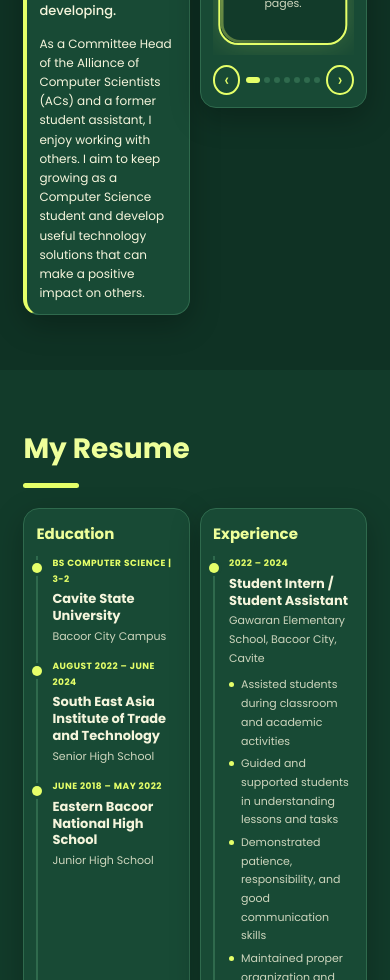
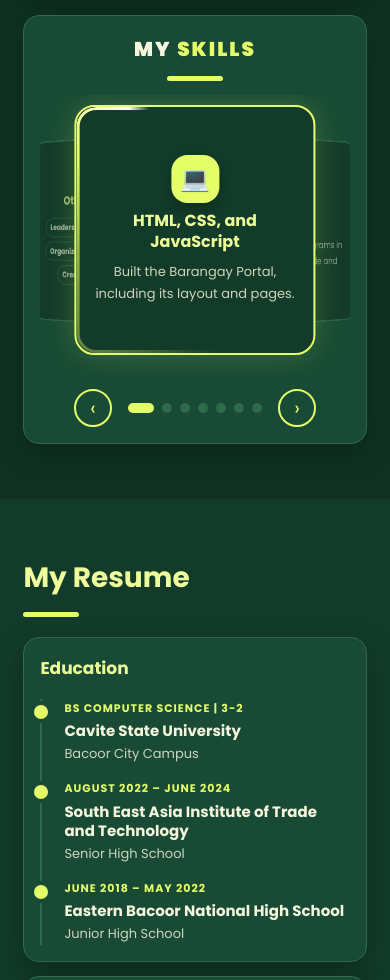
Before and after one commit to jhonreyaquino08-ops/AquinoJhonRey_portfolio, a plain HTML site: page index.html in a window 390 px wide. Shown: the part 1020-2000 px from the top of the page. Drawn offline with Linux system fonts and the light colour scheme.

Commit message:
new style

```diff
--- a/style.css
+++ b/style.css
@@ -399,7 +399,7 @@ h2::after {
     }
 
     .home::after {
-        top: 24px;
+        top: 48%;
         bottom: auto;
         left: 4%;
         width: 36px;
@@ -408,8 +408,7 @@ h2::after {
     }
 
     .home .profile-picture {
-        width: 230px;
-        margin-top: 80px;
+        width: max(180px, 43vw);
     }
 
     .home .hero-tagline {
@@ -1495,161 +1494,97 @@ footer {
     }
 }
 
+@media (max-width: 700px) {
+    .resume-grid {
+        grid-template-columns: 1fr;
+    }
+}
+
 @media (max-width: 600px) {
-    #about {
-        display: grid;
-        grid-template-columns: repeat(2, minmax(0, 1fr));
-        gap: 0 10px;
-        align-items: start;
-    }
-
-    #about h2 {
-        grid-column: 1 / -1;
-    }
-
-    #about .content {
-        margin-top: 0;
-        padding: 12px;
+    .content {
+        padding: 16px;
     }
 
     #about .content:not(.skills) p {
-        font-size: 12px;
-        line-height: 1.6;
+        font-size: 14px;
+        line-height: 1.7;
     }
 
     #about .content:not(.skills) p:first-child {
+        font-size: 16px;
+    }
+
+    #about .content p + p {
+        margin-top: 12px;
+    }
+
+    .skills h3 {
+        margin-bottom: 14px;
+        font-size: 20px;
+        letter-spacing: 2px;
+    }
+
+    .skill-carousel {
+        height: 280px;
+    }
+
+    .skill-card {
+        height: 250px;
+        gap: 8px;
+        padding: 16px;
+    }
+
+    .skill-icon {
+        width: 48px;
+        height: 48px;
+        font-size: 24px;
+    }
+
+    .skill-card h4 {
+        font-size: 16px;
+    }
+
+    .skill-card p {
         font-size: 13px;
     }
 
-    #about .content p + p {
-        margin-top: 10px;
-    }
-
-    .skills h3 {
-        margin-bottom: 12px;
-        font-size: 16px;
-        letter-spacing: 1px;
-    }
-
-    .skill-carousel {
-        height: 270px;
-    }
-
-    .skill-card {
-        width: 92%;
-        height: 250px;
-        gap: 6px;
-        padding: 12px;
-    }
-
-    .skill-card[data-pos="-1"],
-    .skill-card[data-pos="1"] {
-        opacity: 0;
-        pointer-events: none;
-    }
-
-    .skill-icon {
-        width: 44px;
-        height: 44px;
-        font-size: 22px;
-    }
-
-    .skill-card h4 {
-        font-size: 14px;
-    }
-
-    .skill-card p {
+    .skill-card .chip-list span {
+        padding: 3px 8px;
         font-size: 11px;
     }
 
-    .skill-card .chip-list {
-        gap: 4px;
-    }
-
-    .skill-card .chip-list span {
-        padding: 2px 6px;
-        font-size: 9px;
-    }
-
-    .skill-controls {
-        gap: 6px;
-        margin-top: 10px;
-    }
-
     .skill-btn {
-        width: 30px;
-        height: 30px;
-        font-size: 18px;
-    }
-
-    .skill-dots {
-        gap: 4px;
-    }
-
-    .skill-dot {
-        width: 6px;
-        height: 6px;
-    }
-
-    .skill-dot.active {
-        width: 14px;
+        width: 38px;
+        height: 38px;
+        font-size: 20px;
     }
 
     .resume-grid {
-        gap: 10px;
-    }
-
-    .resume-card {
-        padding: 12px;
+        gap: 14px;
     }
 
     .resume-card h3 {
+        font-size: 17px;
+    }
+
+    .timeline-date {
+        font-size: 11px;
+    }
+
+    .timeline h4 {
         font-size: 15px;
     }
 
-    .timeline {
-        margin-top: 10px;
-        padding-left: 14px;
-    }
-
-    .timeline > li::before {
-        left: -20px;
-        top: 7px;
-        width: 10px;
-        height: 10px;
-        box-shadow: 0 0 0 3px var(--green-700);
-    }
-
-    .timeline-date {
-        font-size: 9px;
-        letter-spacing: 0.5px;
-    }
-
-    .timeline h4 {
+    .timeline p {
         font-size: 13px;
     }
 
-    .timeline p {
-        font-size: 11px;
-    }
-
     .resume-bullets {
-        gap: 4px;
-        font-size: 11px;
+        font-size: 13px;
     }
 
     .resume-card > .resume-bullets {
-        margin-top: 10px;
-        gap: 6px;
-    }
-
-    .resume-bullets li {
-        padding-left: 12px;
-    }
-
-    .resume-bullets li::before {
-        top: 7px;
-        width: 5px;
-        height: 5px;
-    }
-}
+        margin-top: 12px;
+        gap: 8px;
+    }
+}
```
